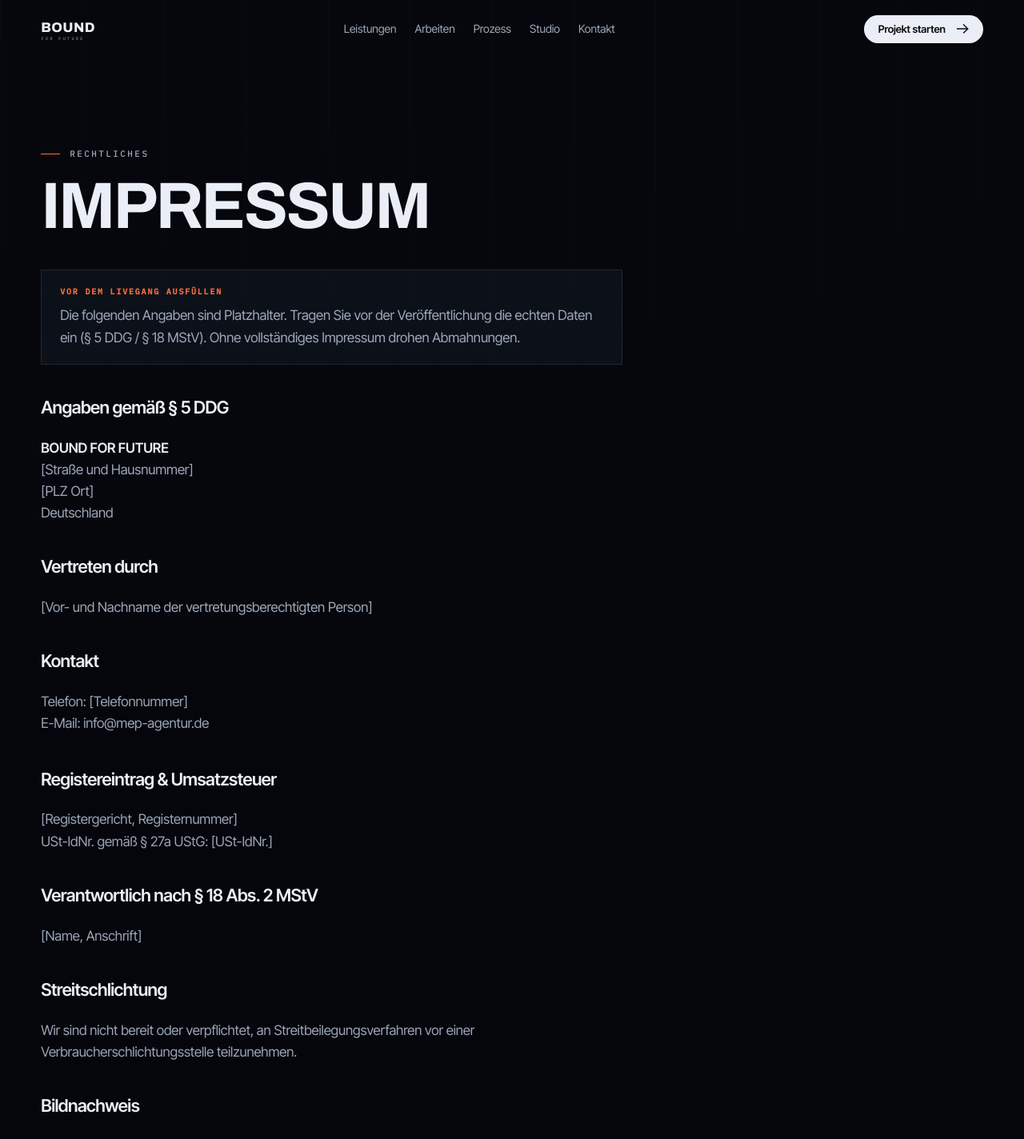
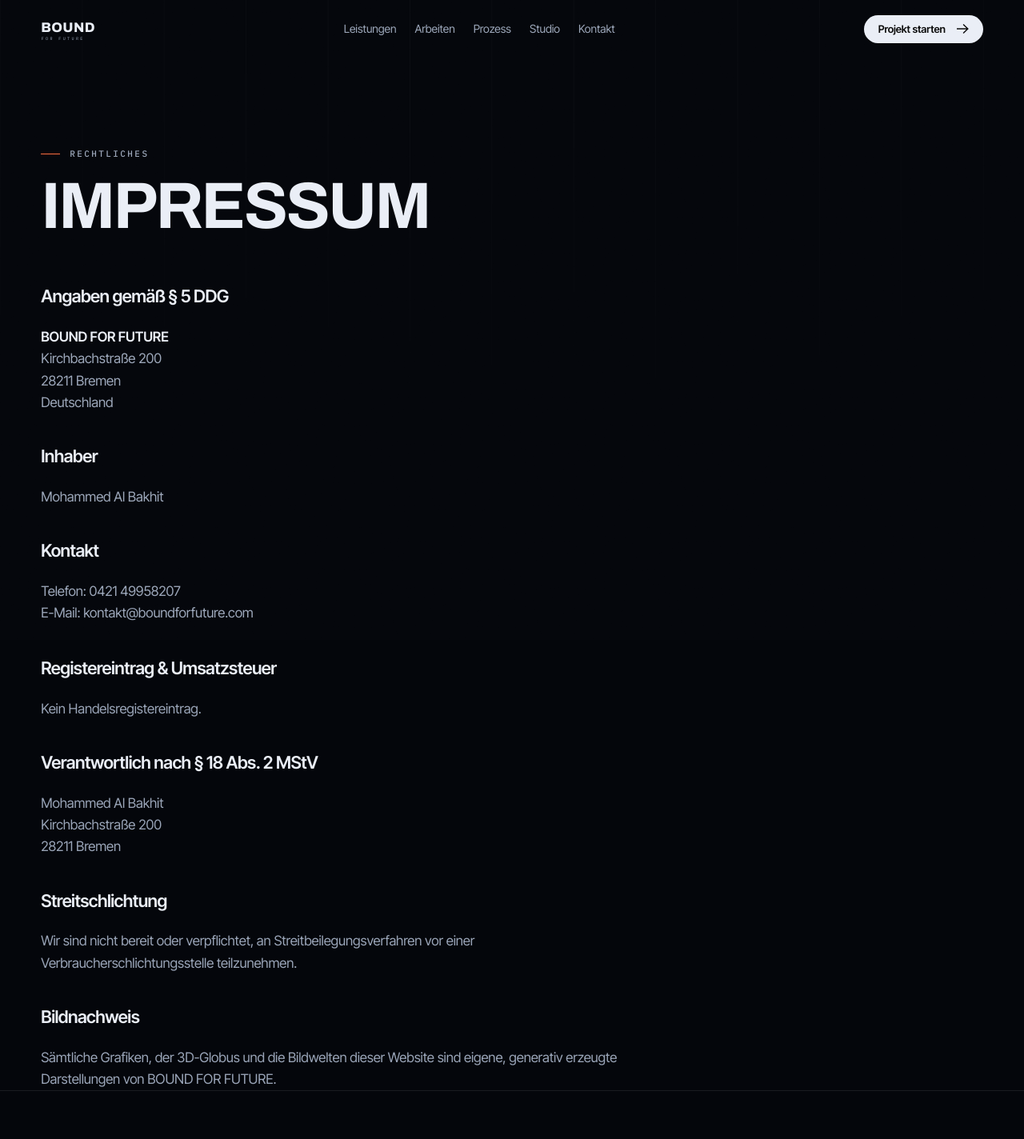
Before and after one commit to Mudilisabetta47/bff-website, a Next.js app: page /impressum in a window 1280 px wide. Shown: the top 1424 px of the page at 80% size. Built offline with nearby package versions, Linux system fonts and the light colour scheme.

Commit message:
Impressum aktualisiert

```diff
--- a/app/impressum/page.tsx
+++ b/app/impressum/page.tsx
@@ -1,57 +1,115 @@
 import type { Metadata } from 'next';
+
 import { BRAND } from '@/lib/content';
+
 import { Kicker, Lines } from '@/components/ui';
+
 import { Footer } from '@/components/Home';
 
 export const metadata: Metadata = {
+
   title: 'Impressum',
+
   description: `Impressum von ${BRAND.name}.`,
+
   robots: { index: false, follow: true },
+
   alternates: { canonical: '/impressum' },
+
 };
 
 export default function Page() {
+
   return (
+
     <main id="main" className="legal">
+
       <div className="shell">
+
         <Kicker>Rechtliches</Kicker>
+
         <h1 className="display d-lg" style={{ margin: '18px 0 40px' }}>
+
           <Lines items={['Impressum']} />
+
         </h1>
+
         <div className="legal__body">
-          <div className="todo">
-            <b>Vor dem Livegang ausfüllen</b>
-            <p>
-              Die folgenden Angaben sind Platzhalter. Tragen Sie vor der Veröffentlichung die echten Daten ein
-              (§ 5 DDG / § 18 MStV). Ohne vollständiges Impressum drohen Abmahnungen.
-            </p>
-          </div>
+
           <h2>Angaben gemäß § 5 DDG</h2>
+
           <p>
-            <strong>{BRAND.name}</strong>
-            <br />[Straße und Hausnummer]<br />[PLZ Ort]<br />Deutschland
+
+            <strong>BOUND FOR FUTURE</strong>
+
+            <br />Kirchbachstraße 200
+
+            <br />28211 Bremen
+
+            <br />Deutschland
+
           </p>
-          <h2>Vertreten durch</h2>
-          <p>[Vor- und Nachname der vertretungsberechtigten Person]</p>
+
+          <h2>Inhaber</h2>
+
+          <p>Mohammed Al Bakhit</p>
+
           <h2>Kontakt</h2>
+
           <p>
-            Telefon: [Telefonnummer]<br />
-            E-Mail: <a className="ulink" href={`mailto:${BRAND.email}`}>{BRAND.email}</a>
+
+            Telefon: 0421 49958207
+
+            <br />
+
+            E-Mail: <a className="ulink" href="mailto:kontakt@boundforfuture.com">kontakt@boundforfuture.com</a>
+
           </p>
+
           <h2>Registereintrag &amp; Umsatzsteuer</h2>
-          <p>[Registergericht, Registernummer]<br />USt-IdNr. gemäß § 27a UStG: [USt-IdNr.]</p>
+
+          <p>Kein Handelsregistereintrag.</p>
+
           <h2>Verantwortlich nach § 18 Abs. 2 MStV</h2>
-          <p>[Name, Anschrift]</p>
+
+          <p>
+
+            Mohammed Al Bakhit
+
+            <br />Kirchbachstraße 200
+
+            <br />28211 Bremen
+
+          </p>
+
           <h2>Streitschlichtung</h2>
-          <p>Wir sind nicht bereit oder verpflichtet, an Streitbeilegungsverfahren vor einer Verbraucherschlichtungsstelle teilzunehmen.</p>
+
+          <p>
+
+            Wir sind nicht bereit oder verpflichtet, an Streitbeilegungsverfahren vor einer
+
+            Verbraucherschlichtungsstelle teilzunehmen.
+
+          </p>
+
           <h2>Bildnachweis</h2>
+
           <p>
-            Sämtliche Grafiken, der 3D-Globus und die Bildwelten dieser Website sind eigene, generativ erzeugte
-            Darstellungen von {BRAND.name}. Es werden keine Stockfotos und keine fremden Marken verwendet.
+
+            Sämtliche Grafiken, der 3D-Globus und die Bildwelten dieser Website sind eigene,
+
+            generativ erzeugte Darstellungen von {BRAND.name}.
+
           </p>
+
         </div>
+
       </div>
+
       <Footer />
+
     </main>
+
   );
+
 }
```
